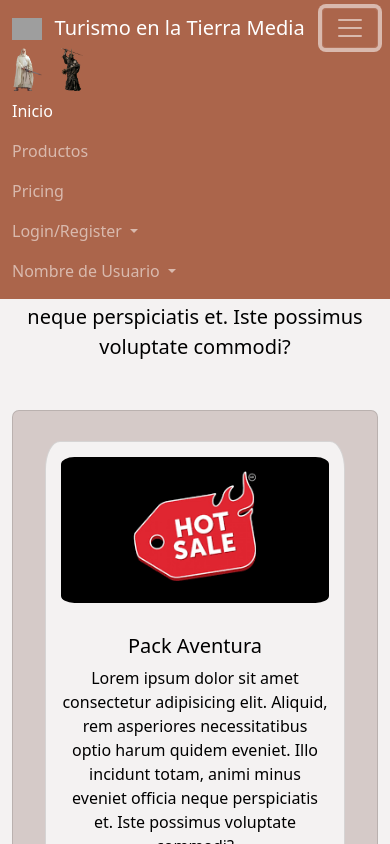
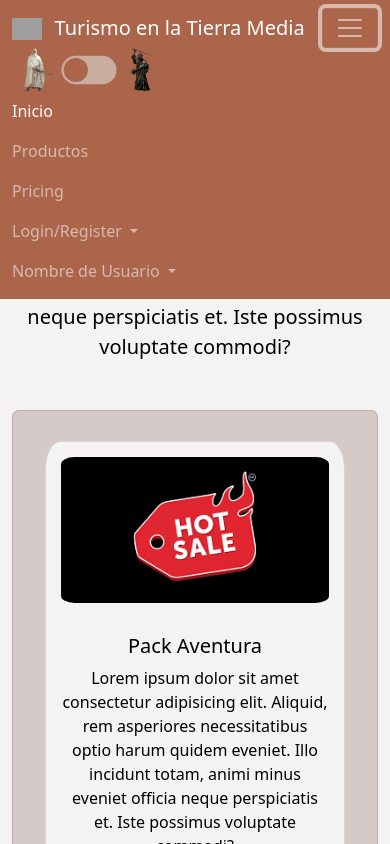
Before and after one commit to TurismoEnLaTierraMedia2021/TurismoEnLaTierraMedia2021HTML, a plain HTML site: page index.html in a window 390 px wide. Both pictures are taken after a click on the button "Toggle navigation". Shown: the top 844 px of the page. Drawn offline with nearby package versions, Linux system fonts and the light colour scheme; grey boxes are pictures that could not be loaded; files whose address does not match are found by name.

Commit message:
Agregado Toggler para cambio de temas y otros ajustes de colores

```diff
--- a/index.html
+++ b/index.html
@@ -19,39 +19,73 @@
 	crossorigin="anonymous"></script>
 <link rel="stylesheet" href="styles//style.css">
 <title>Turismo Tierra Media</title>
-<link rel="icon" type="image/x-icon" href="Imagenes/Varios/Unico_Anello.png">
+<link rel="icon" type="image/x-icon"
+	href="Imagenes/Varios/Unico_Anello.png">
 </head>
 
 <body class="">
-	<nav class="navbar navbar-expand-lg navbar-dark bg-miPrincipal fixed-top">
+	<nav
+		class="navbar navbar-expand-lg navbar-dark bg-miPrincipal fixed-top">
 		<div class="container-fluid">
-			<a href="#"><img class="logo" src="Imagenes/Varios/Unico_Anello.png" alt="Logo"> </a>
-			<a class="navbar-brand" href="#">Turismo en la Tierra Media</a>
+			<a href="#"><img class="logo1"
+				src="Imagenes/Varios/Unico_Anello.png" alt="Logo"> </a> <a
+				class="navbar-brand" href="#">Turismo en la Tierra Media</a>
 			<button class="navbar-toggler" type="button"
 				data-bs-toggle="collapse" data-bs-target="#navbarNavDropdown"
 				aria-controls="navbarNavDropdown" aria-expanded="false"
 				aria-label="Toggle navigation">
 				<span class="navbar-toggler-icon"></span>
 			</button>
-			<div class="collapse navbar-collapse justify-content-end" id="navbarNavDropdown">
+			<div class="collapse navbar-collapse justify-content-end"
+				id="navbarNavDropdown">
 				<ul class="navbar-nav">
 					<!-- <li>
 						<audio autoplay controls loop>
 							<source src="sound/celta.mp3" type="audio/mp3">
 						</audio>
 					</li> -->
+					<!-- 					<li> -->
+					<!-- 							<div class="themeChanger"> -->
+					<!-- 							<button class="theme-btn light" onclick="setTheme('light')" title="Light mode"> -->
+					<!-- 								Modo claro -->
+					<!-- 								<img src="Imagenes/Varios/1GandalfIcon.png" alt="Modo claro" class="logo"> -->
+					<!-- 							  </button> -->
+					<!-- 							  <button class="theme-btn dark" onclick="setTheme('dark')" title="Dark mode"> -->
+					<!-- 								Modo oscuro -->
+					<!-- 								<img src="Imagenes/Varios/1AngmarIcon.png" alt="Modo oscuro" class="logo"> -->
+					<!-- 							  </button> -->
+					<!-- 						</div> -->
+					<!-- 					</li> -->
+					<div class=cambiaTema>
 					<li>
 						<div class="themeChanger">
-							<button class="theme-btn light" onclick="setTheme('light')" title="Light mode">
+							<button class="theme-btn light" onclick="setTheme('light')"
+								title="Light mode">
 								<!--Modo claro -->
-								<img src="Imagenes/Varios/1GandalfIcon.png" alt="Modo claro" class="logo">
-							  </button>
-							  <button class="theme-btn dark" onclick="setTheme('dark')" title="Dark mode">
-								<!-- Modo oscuro -->
-								<img src="Imagenes/Varios/1AngmarIcon.png" alt="Modo oscuro" class="logo">
+								<img src="Imagenes/Varios/1GandalfIcon.png" alt="Modo claro"
+									class="logo">
 							</button>
 						</div>
 					</li>
+					<li>
+						<div>
+							<input type="checkbox" class="checkbox" id="chk" /> <label
+								class="label" for="chk">
+								<div class="ball"></div>
+							</label>
+						</div>
+					</li>
+					<li>
+						<div class="themeChanger">
+							<button class="theme-btn dark" onclick="setTheme('dark')"
+								title="Dark mode">
+								<!-- Modo oscuro -->
+								<img src="Imagenes/Varios/1AngmarIcon.png" alt="Modo oscuro"
+									class="logo">
+							</button>
+						</div>
+					</li>
+					</div>
 					<li class="nav-item"><a class="nav-link active"
 						aria-current="page" href="#">Inicio</a></li>
 					<li class="nav-item"><a class="nav-link" href="#productos">Productos</a>
@@ -61,27 +95,28 @@
 					<li class="nav-item dropdown"><a
 						class="nav-link dropdown-toggle" href="#"
 						id="navbarDropdownMenuLink" role="button"
-						data-bs-toggle="dropdown" aria-expanded="false"> Login/Register
-					</a>
+						data-bs-toggle="dropdown" aria-expanded="false">
+							Login/Register </a>
 						<ul class="dropdown-menu" aria-labelledby="navbarDropdownMenuLink">
 							<li><a class="dropdown-item" href="registerLogin.html">Login</a></li>
 							<li><a class="dropdown-item" href="registerLogin.html">Register</a></li>
-						</ul>
-					</li>
+						</ul></li>
 
 					<li class="nav-item dropdown"><a
 						class="nav-link dropdown-toggle" href="#"
 						id="navbarDropdownMenuLink" role="button"
-						data-bs-toggle="dropdown" aria-expanded="false"> Nombre de Usuario
-					</a>
+						data-bs-toggle="dropdown" aria-expanded="false"> Nombre de
+							Usuario </a>
 						<ul class="dropdown-menu" aria-labelledby="navbarDropdownMenuLink">
 							<li><a class="dropdown-item" href="registerLogin.html">Itinerario</a></li>
-							<li><a class="dropdown-item" >Tiempo disponible</a></li>
-							<li><a class="dropdown-item" >Dinero disponible</a></li>
-							<li><a class="dropdown-item" href="dashboard.html">Panel de admin</a></li>   <!-- Se ven unicamente si sos admin -->
-							<li><a class="dropdown-item" href="registerLogin.html">Cerrar sesion</a></li>
-						</ul>
-					</li>
+							<li><a class="dropdown-item">Tiempo disponible</a></li>
+							<li><a class="dropdown-item">Dinero disponible</a></li>
+							<li><a class="dropdown-item" href="dashboard.html">Panel
+									de admin</a></li>
+							<!-- Se ven unicamente si sos admin -->
+							<li><a class="dropdown-item" href="registerLogin.html">Cerrar
+									sesion</a></li>
+						</ul></li>
 				</ul>
 			</div>
 		</div>
@@ -103,7 +138,8 @@
 				<ul id="productos" class="lista text-center">
 					<li>
 						<div class="card">
-								<img src="Imagenes/Varios/hotSale.png" class="card-img-top" alt="articulo">
+							<img src="Imagenes/Varios/hotSale.png" class="card-img-top"
+								alt="articulo">
 							<div class="card-body">
 								<h5 class="card-title">Pack Aventura</h5>
 								<p class="card-text">Lorem ipsum dolor sit amet consectetur
@@ -111,8 +147,10 @@
 									harum quidem eveniet. Illo incidunt totam, animi minus eveniet
 									officia neque perspiciatis et. Iste possimus voluptate commodi?</p>
 								<div class="iconos">
-											<span><img alt="Precio" src="Imagenes/Varios/GoldCoinsIcono.png"> 50 monedas</span>
-											<span><img alt="Duracion" src="Imagenes/Varios/RelojDeArenaIcono.png"> 6 horas</span>
+									<span><img alt="Precio"
+										src="Imagenes/Varios/GoldCoinsIcono.png"> 50 monedas</span> <span><img
+										alt="Duracion" src="Imagenes/Varios/RelojDeArenaIcono.png">
+										6 horas</span>
 								</div>
 								<a href="#" class="btn btn-miPrincipal mt-1">Comprar</a>
 							</div>
@@ -120,7 +158,8 @@
 					</li>
 					<li>
 						<div class="card">
-								<img src="Imagenes/Varios/hotSale.png" class="card-img-top" alt="articulo">
+							<img src="Imagenes/Varios/hotSale.png" class="card-img-top"
+								alt="articulo">
 							<div class="card-body">
 								<h5 class="card-title">Pack Degustacion</h5>
 								<p class="card-text">Lorem ipsum dolor sit amet consectetur
@@ -128,8 +167,10 @@
 									harum quidem eveniet. Illo incidunt totam, animi minus eveniet
 									officia neque perspiciatis et. Iste possimus voluptate commodi?</p>
 								<div class="iconos">
-											<span><img alt="Precio" src="Imagenes/Varios/GoldCoinsIcono.png"> 50 monedas</span>
-											<span><img alt="Duracion" src="Imagenes/Varios/RelojDeArenaIcono.png"> 6 horas</span>
+									<span><img alt="Precio"
+										src="Imagenes/Varios/GoldCoinsIcono.png"> 50 monedas</span> <span><img
+										alt="Duracion" src="Imagenes/Varios/RelojDeArenaIcono.png">
+										6 horas</span>
 								</div>
 								<a href="#" class="btn btn-miPrincipal">Comprar</a>
 							</div>
@@ -137,7 +178,8 @@
 					</li>
 					<li>
 						<div class="card">
-								<img src="Imagenes/Varios/hotSale.png" class="card-img-top" alt="articulo">
+							<img src="Imagenes/Varios/hotSale.png" class="card-img-top"
+								alt="articulo">
 							<div class="card-body">
 								<h5 class="card-title">Pack Paisajes</h5>
 								<p class="card-text">Lorem ipsum dolor sit amet consectetur
@@ -145,8 +187,10 @@
 									harum quidem eveniet. Illo incidunt totam, animi minus eveniet
 									officia neque perspiciatis et. Iste possimus voluptate commodi?</p>
 								<div class="iconos">
-											<span><img alt="Precio" src="Imagenes/Varios/GoldCoinsIcono.png"> 50 monedas</span>
-											<span><img alt="Duracion" src="Imagenes/Varios/RelojDeArenaIcono.png"> 6 horas</span>
+									<span><img alt="Precio"
+										src="Imagenes/Varios/GoldCoinsIcono.png"> 50 monedas</span> <span><img
+										alt="Duracion" src="Imagenes/Varios/RelojDeArenaIcono.png">
+										6 horas</span>
 								</div>
 								<a href="#" class="btn btn-miPrincipal">Comprar</a>
 							</div>
@@ -154,7 +198,8 @@
 					</li>
 					<li>
 						<div class="card">
-								<img src="Imagenes/Varios/hotSale.png" class="card-img-top" alt="articulo">
+							<img src="Imagenes/Varios/hotSale.png" class="card-img-top"
+								alt="articulo">
 							<div class="card-body">
 								<h5 class="card-title">Pack Locuras</h5>
 								<p class="card-text">Lorem ipsum dolor sit amet consectetur
@@ -162,8 +207,10 @@
 									harum quidem eveniet. Illo incidunt totam, animi minus eveniet
 									officia neque perspiciatis et. Iste possimus voluptate commodi?</p>
 								<div class="iconos">
-											<span><img alt="Precio" src="Imagenes/Varios/GoldCoinsIcono.png"> 50 monedas</span>
-											<span><img alt="Duracion" src="Imagenes/Varios/RelojDeArenaIcono.png"> 6 horas</span>
+									<span><img alt="Precio"
+										src="Imagenes/Varios/GoldCoinsIcono.png"> 50 monedas</span> <span><img
+										alt="Duracion" src="Imagenes/Varios/RelojDeArenaIcono.png">
+										6 horas</span>
 								</div>
 								<a href="#" class="btn btn-miPrincipal">Comprar</a>
 							</div>
@@ -171,7 +218,8 @@
 					</li>
 					<li>
 						<div class="card">
-								<img src="Imagenes/Varios/hotSale.png" class="card-img-top" alt="articulo">
+							<img src="Imagenes/Varios/hotSale.png" class="card-img-top"
+								alt="articulo">
 							<div class="card-body">
 								<h5 class="card-title">Pack Festin</h5>
 								<p class="card-text">Lorem ipsum dolor sit amet consectetur
@@ -179,8 +227,10 @@
 									harum quidem eveniet. Illo incidunt totam, animi minus eveniet
 									officia neque perspiciatis et. Iste possimus voluptate commodi?</p>
 								<div class="iconos">
-											<span><img alt="Precio" src="Imagenes/Varios/GoldCoinsIcono.png"> 50 monedas</span>
-											<span><img alt="Duracion" src="Imagenes/Varios/RelojDeArenaIcono.png"> 6 horas</span>
+									<span><img alt="Precio"
+										src="Imagenes/Varios/GoldCoinsIcono.png"> 50 monedas</span> <span><img
+										alt="Duracion" src="Imagenes/Varios/RelojDeArenaIcono.png">
+										6 horas</span>
 								</div>
 								<a href="#" class="btn btn-miPrincipal">Comprar</a>
 							</div>
@@ -188,7 +238,8 @@
 					</li>
 					<li>
 						<div class="card">
-								<img src="Imagenes/Varios/hotSale.png" class="card-img-top" alt="articulo">
+							<img src="Imagenes/Varios/hotSale.png" class="card-img-top"
+								alt="articulo">
 							<div class="card-body">
 								<h5 class="card-title">Pack HotSale</h5>
 								<p class="card-text">Lorem ipsum dolor sit amet consectetur
@@ -196,8 +247,10 @@
 									harum quidem eveniet. Illo incidunt totam, animi minus eveniet
 									officia neque perspiciatis et. Iste possimus voluptate commodi?</p>
 								<div class="iconos">
-											<span><img alt="Precio" src="Imagenes/Varios/GoldCoinsIcono.png"> 50 monedas</span>
-											<span><img alt="Duracion" src="Imagenes/Varios/RelojDeArenaIcono.png"> 6 horas</span>
+									<span><img alt="Precio"
+										src="Imagenes/Varios/GoldCoinsIcono.png"> 50 monedas</span> <span><img
+										alt="Duracion" src="Imagenes/Varios/RelojDeArenaIcono.png">
+										6 horas</span>
 								</div>
 								<a href="#" class="btn btn-miPrincipal">Comprar</a>
 							</div>
@@ -214,8 +267,10 @@
 									harum quidem eveniet. Illo incidunt totam, animi minus eveniet
 									officia neque perspiciatis et. Iste possimus voluptate commodi?</p>
 								<div class="iconos">
-											<span><img alt="Precio" src="Imagenes/Varios/GoldCoinsIcono.png"> 50 monedas</span>
-											<span><img alt="Duracion" src="Imagenes/Varios/RelojDeArenaIcono.png"> 6 horas</span>
+									<span><img alt="Precio"
+										src="Imagenes/Varios/GoldCoinsIcono.png"> 50 monedas</span> <span><img
+										alt="Duracion" src="Imagenes/Varios/RelojDeArenaIcono.png">
+										6 horas</span>
 								</div>
 								<a href="#" class="btn btn-miPrincipal">Comprar</a>
 							</div>
@@ -232,8 +287,10 @@
 									harum quidem eveniet. Illo incidunt totam, animi minus eveniet
 									officia neque perspiciatis et. Iste possimus voluptate commodi?</p>
 								<div class="iconos">
-											<span><img alt="Precio" src="Imagenes/Varios/GoldCoinsIcono.png"> 50 monedas</span>
-											<span><img alt="Duracion" src="Imagenes/Varios/RelojDeArenaIcono.png"> 6 horas</span>
+									<span><img alt="Precio"
+										src="Imagenes/Varios/GoldCoinsIcono.png"> 50 monedas</span> <span><img
+										alt="Duracion" src="Imagenes/Varios/RelojDeArenaIcono.png">
+										6 horas</span>
 								</div>
 								<a href="#" class="btn btn-miPrincipal">Comprar</a>
 							</div>
@@ -250,8 +307,10 @@
 									harum quidem eveniet. Illo incidunt totam, animi minus eveniet
 									officia neque perspiciatis et. Iste possimus voluptate commodi?</p>
 								<div class="iconos">
-											<span><img alt="Precio" src="Imagenes/Varios/GoldCoinsIcono.png"> 50 monedas</span>
-											<span><img alt="Duracion" src="Imagenes/Varios/RelojDeArenaIcono.png"> 6 horas</span>
+									<span><img alt="Precio"
+										src="Imagenes/Varios/GoldCoinsIcono.png"> 50 monedas</span> <span><img
+										alt="Duracion" src="Imagenes/Varios/RelojDeArenaIcono.png">
+										6 horas</span>
 								</div>
 								<a href="#" class="btn btn-miPrincipal">Comprar</a>
 							</div>
@@ -269,8 +328,10 @@
 									harum quidem eveniet. Illo incidunt totam, animi minus eveniet
 									officia neque perspiciatis et. Iste possimus voluptate commodi?</p>
 								<div class="iconos">
-											<span><img alt="Precio" src="Imagenes/Varios/GoldCoinsIcono.png"> 50 monedas</span>
-											<span><img alt="Duracion" src="Imagenes/Varios/RelojDeArenaIcono.png"> 6 horas</span>
+									<span><img alt="Precio"
+										src="Imagenes/Varios/GoldCoinsIcono.png"> 50 monedas</span> <span><img
+										alt="Duracion" src="Imagenes/Varios/RelojDeArenaIcono.png">
+										6 horas</span>
 								</div>
 								<a href="#" class="btn btn-miPrincipal">Comprar</a>
 							</div>
@@ -287,8 +348,10 @@
 									harum quidem eveniet. Illo incidunt totam, animi minus eveniet
 									officia neque perspiciatis et. Iste possimus voluptate commodi?</p>
 								<div class="iconos">
-											<span><img alt="Precio" src="Imagenes/Varios/GoldCoinsIcono.png"> 50 monedas</span>
-											<span><img alt="Duracion" src="Imagenes/Varios/RelojDeArenaIcono.png"> 6 horas</span>
+									<span><img alt="Precio"
+										src="Imagenes/Varios/GoldCoinsIcono.png"> 50 monedas</span> <span><img
+										alt="Duracion" src="Imagenes/Varios/RelojDeArenaIcono.png">
+										6 horas</span>
 								</div>
 								<a href="#" class="btn btn-miPrincipal">Comprar</a>
 							</div>
@@ -305,8 +368,10 @@
 									harum quidem eveniet. Illo incidunt totam, animi minus eveniet
 									officia neque perspiciatis et. Iste possimus voluptate commodi?</p>
 								<div class="iconos">
-											<span><img alt="Precio" src="Imagenes/Varios/GoldCoinsIcono.png"> 50 monedas</span>
-											<span><img alt="Duracion" src="Imagenes/Varios/RelojDeArenaIcono.png"> 6 horas</span>
+									<span><img alt="Precio"
+										src="Imagenes/Varios/GoldCoinsIcono.png"> 50 monedas</span> <span><img
+										alt="Duracion" src="Imagenes/Varios/RelojDeArenaIcono.png">
+										6 horas</span>
 								</div>
 								<a href="#" class="btn btn-miPrincipal">Comprar</a>
 							</div>
@@ -323,8 +388,10 @@
 									harum quidem eveniet. Illo incidunt totam, animi minus eveniet
 									officia neque perspiciatis et. Iste possimus voluptate commodi?</p>
 								<div class="iconos">
-											<span><img alt="Precio" src="Imagenes/Varios/GoldCoinsIcono.png"> 50 monedas</span>
-											<span><img alt="Duracion" src="Imagenes/Varios/RelojDeArenaIcono.png"> 6 horas</span>
+									<span><img alt="Precio"
+										src="Imagenes/Varios/GoldCoinsIcono.png"> 50 monedas</span> <span><img
+										alt="Duracion" src="Imagenes/Varios/RelojDeArenaIcono.png">
+										6 horas</span>
 								</div>
 								<a href="#" class="btn btn-miPrincipal">Comprar</a>
 							</div>
@@ -341,8 +408,10 @@
 									harum quidem eveniet. Illo incidunt totam, animi minus eveniet
 									officia neque perspiciatis et. Iste possimus voluptate commodi?</p>
 								<div class="iconos">
-											<span><img alt="Precio" src="Imagenes/Varios/GoldCoinsIcono.png"> 50 monedas</span>
-											<span><img alt="Duracion" src="Imagenes/Varios/RelojDeArenaIcono.png"> 6 horas</span>
+									<span><img alt="Precio"
+										src="Imagenes/Varios/GoldCoinsIcono.png"> 50 monedas</span> <span><img
+										alt="Duracion" src="Imagenes/Varios/RelojDeArenaIcono.png">
+										6 horas</span>
 								</div>
 								<a href="#" class="btn btn-miPrincipal">Comprar</a>
 							</div>
@@ -359,8 +428,10 @@
 									harum quidem eveniet. Illo incidunt totam, animi minus eveniet
 									officia neque perspiciatis et. Iste possimus voluptate commodi?</p>
 								<div class="iconos">
-											<span><img alt="Precio" src="Imagenes/Varios/GoldCoinsIcono.png"> 50 monedas</span>
-											<span><img alt="Duracion" src="Imagenes/Varios/RelojDeArenaIcono.png"> 6 horas</span>
+									<span><img alt="Precio"
+										src="Imagenes/Varios/GoldCoinsIcono.png"> 50 monedas</span> <span><img
+										alt="Duracion" src="Imagenes/Varios/RelojDeArenaIcono.png">
+										6 horas</span>
 								</div>
 								<a href="#" class="btn btn-miPrincipal">Comprar</a>
 							</div>
--- a/main.js
+++ b/main.js
@@ -11,7 +11,13 @@
 
     getTheme();
 
+//Toggler
 
+const chk = document.getElementById('chk');
+
+chk.addEventListener('change', () => {
+	document.body.classList.toggle(setTheme('dark'));
+});
 
 
 
--- a/styles/style.css
+++ b/styles/style.css
@@ -18,8 +18,11 @@
 	--fondoCard: var(--miBackground);
     --miPrincipal: var(--miColor8);
     --miSecundario: var(--miColor8);
-	--miLetra: #000;
+	--miLetra: #f4f2f2;
+	--miLetra2: #000000;
 	--miColorBoton: var(--miBackground);
+	--ballColor: var(--miPrincipal);
+	--backgroundBallColor: var(--miColor5);
 }
 
 /*Modo oscuro*/
@@ -41,8 +44,10 @@
 	--fondoCard: var(--miColor5);
 	--miPrincipal: var(--miColor2);
     --miSecundario: var(--miColor8);
-	--miLetra: #fff;
+	--miLetra: #f4f2f2;
+	--miLetra2: #f4f2f2;
 	--miColorBoton: #f4f2f2;
+	--ballColor: var(--miPrincipal)
 }
 
 .bg-miPrincipal{
@@ -69,13 +74,19 @@
 body{
 	/* background: linear-gradient(var(--miBackground), var(--miBackground), var(--miBackground), var(--miBackground), var(--miBackground), var(--miBackground), var(--miBackground), var(--miPrincipal));  */
 	background: var(--miBackground);
-	color: var(--miLetra);
+	color: var(--miLetra2);
 
 }
 
 .navbar .logo{
 	width: 30px;
-	margin-right: 0.7em;
+    margin-right: 0.7em;
+    margin-left: 0.7em;
+}
+
+.navbar .logo1{
+	width: 30px;
+    margin-right: 0.7em;
 }
 
 .home{
@@ -95,7 +106,7 @@ body{
 }
 
 .lista table{
-	color: var(--miLetra);
+	color: var(--miLetra2);
 }
 
 .centrado {
@@ -181,6 +192,11 @@ form h2{
 	margin: 2rem;
 }
 
+.cambiaTema{
+	display: flex;
+    align-items: center;
+}
+
 a{
 	text-decoration: none;
 	color: var(--miColorBoton);
@@ -202,3 +218,40 @@ td#foto img:hover{
 	transform: scale(3);
 	transition: 400ms;
 }
+
+/*Toggler*/
+
+.checkbox {
+	opacity: 0;
+	position: absolute;
+}
+
+.label {
+	background-color: var(--backgroundBallColor);
+	border-radius: 50px;
+	cursor: pointer;
+	display: flex;
+	align-items: center;
+	justify-content: space-between;
+	padding: 5px;
+	position: relative;
+	height: 26px;
+	width: 50px;
+	transform: scale(1.1);
+}
+
+.label .ball {
+	background: var(--ballColor);
+	border-radius: 50%;
+	position: absolute;
+	top: 2px;
+	left: 2px;
+	height: 22px;
+	width: 22px;
+	transform: translateX(0px);
+	transition: transform 0.2s linear;
+}
+
+.checkbox:checked + .label .ball {
+	transform: translateX(24px);
+}
```
Lines whose indentation alone changed are shown as unchanged.
